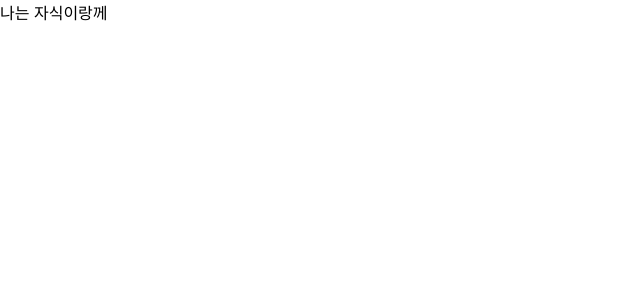
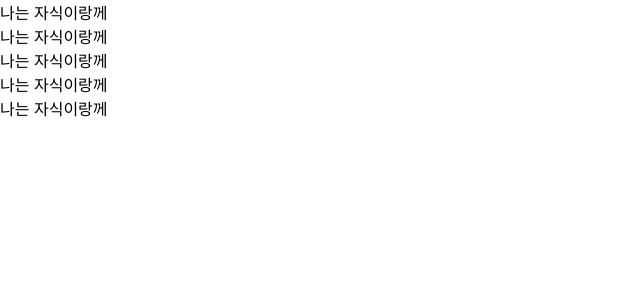
Before and after one commit to wnsgur1855/React, a React (Create React App) app in the folder react/week-1/: page / in a window 1280 px wide. Shown: the top 300 px of the page, without its empty margins (0-640 px from the left). Built offline with nearby package versions, Linux system fonts and the light colour scheme.

Commit message:
return문 최상단에는 tag필요 <>로 축소 가능

```diff
--- a/react/week-1/src/App.js
+++ b/react/week-1/src/App.js
@@ -2,12 +2,21 @@ import React from 'react';
 
 //자식 컴포넌트
 function Child() {
-  return <div>나는 자식이랑께</div>
+  return <div>나는 자식이랑께</div>// = <div>나는 자식이랑께</div> 굳이 따로 분리함
 }
+
 
 //나는 부모입니다ㅣ
 function App() {
-  return <Child />  // = <div>나는 자식이랑께</div> 굳이 따로 분리함
+  return (                    //<div> < /div>를 저렇게 축소 가능, return문 최상단에는 tag가 하나밖에 없어야한다.
+    <>
+        <Child />
+        <Child />
+        <Child />
+        <Child />
+        <Child />
+    </>
+
+  )
 }
-
 export default App;
```
